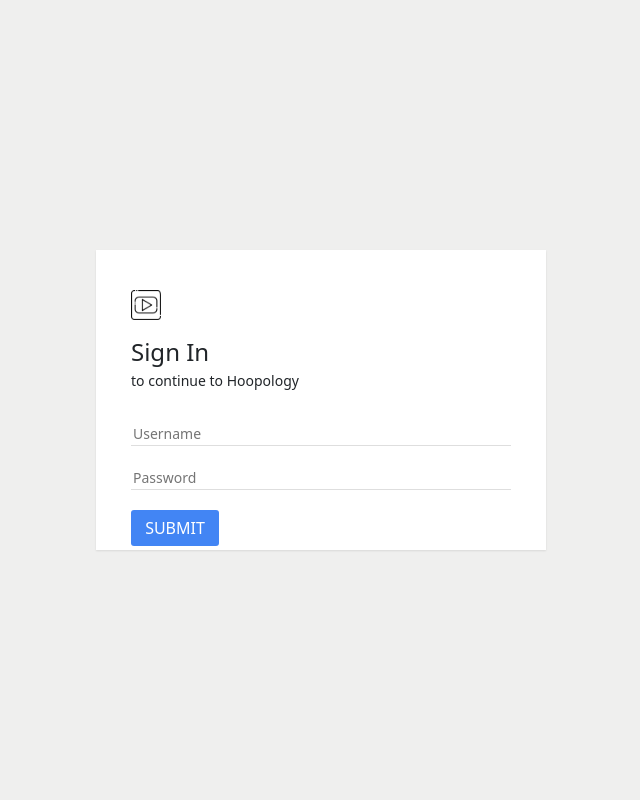
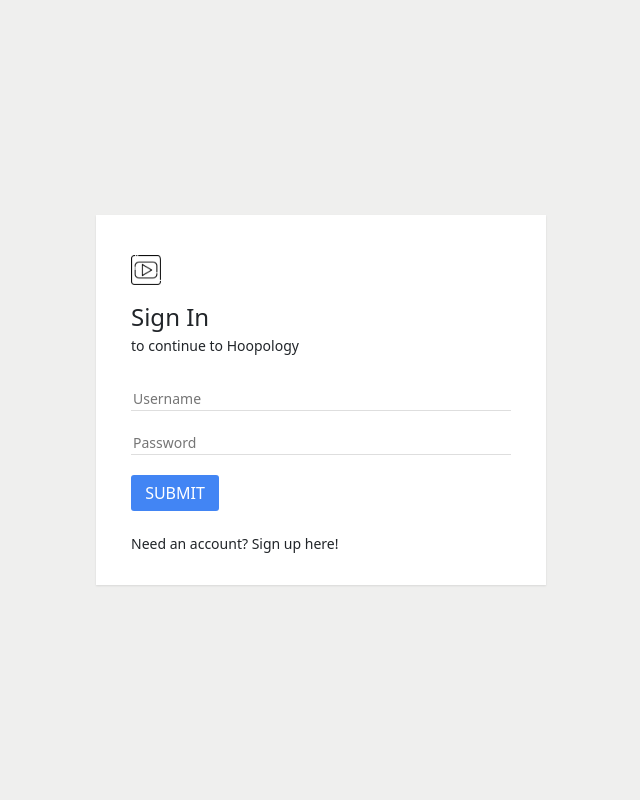
Before and after one commit to SioneVuki/Videotube, a PHP site: page /signIn.php in a window 1280 px wide. Shown: the whole page, without its empty margins (319-959 px from the left). Run offline with PHP 8.4, Linux system fonts and the light colour scheme.

Commit message:
Need to fix

```diff
--- a/assets/css/style.css
+++ b/assets/css/style.css
@@ -200,4 +200,13 @@ a:hover {
     font-size: 14px;
     font-weight: 400;
     color: #212529;
+    text-decoration: none;
 }
+
+.columnForm{
+    height: 370px;
+}
+
+.columnForm2 {
+    height: 600px;
+}
--- a/signIn.php
+++ b/signIn.php
@@ -15,7 +15,7 @@
 
     <div class="signInContainer">
 
-         <div class="column">
+         <div class="column columnForm">
 
             <div class="header">
                 <img src="assets/images/icons/icons8-youtube-36.png" title="logo" alt="Site logo">
```
Also changed, not shown: signUp.php (+21 -2 lines), 2 other files.
